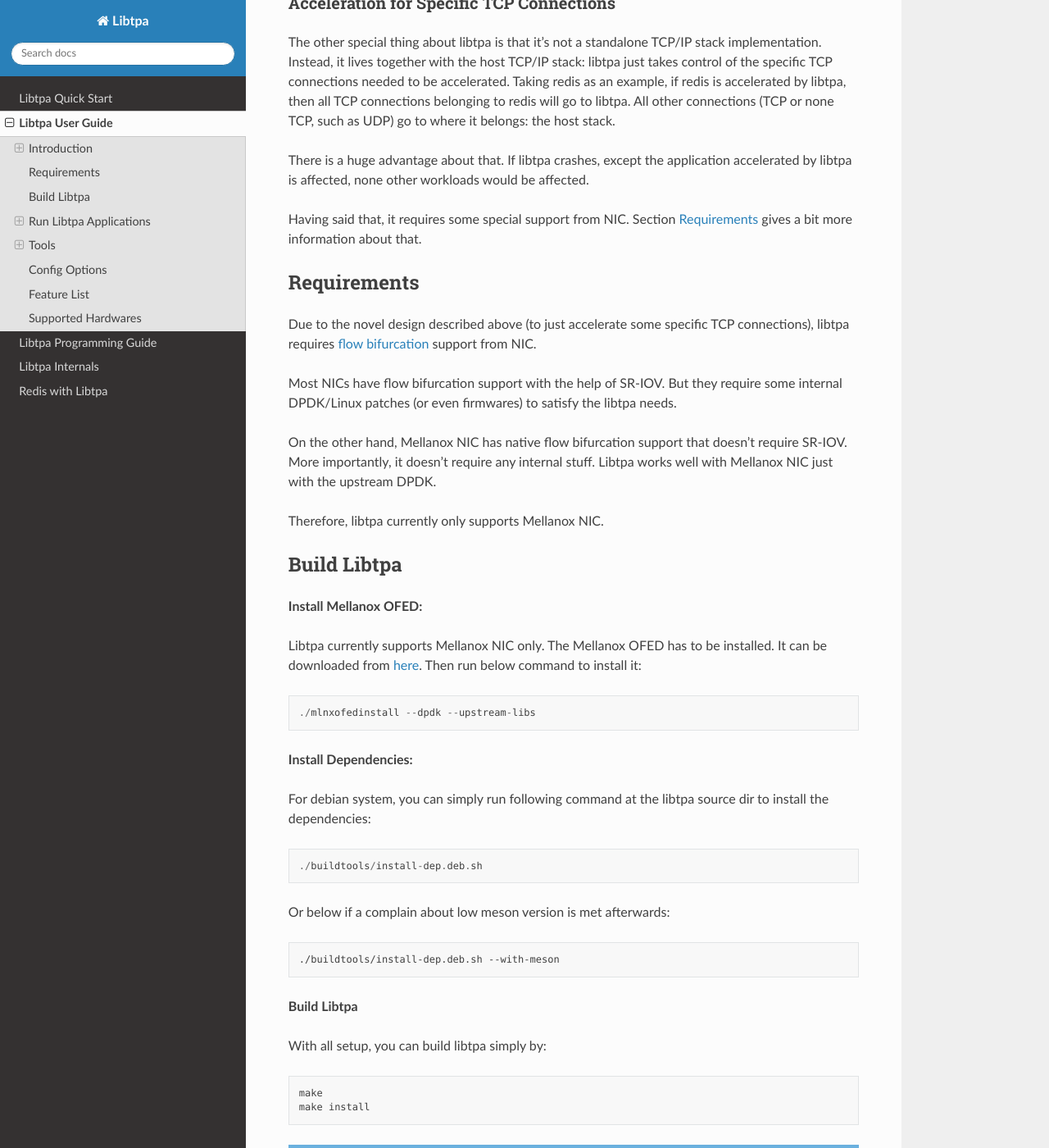
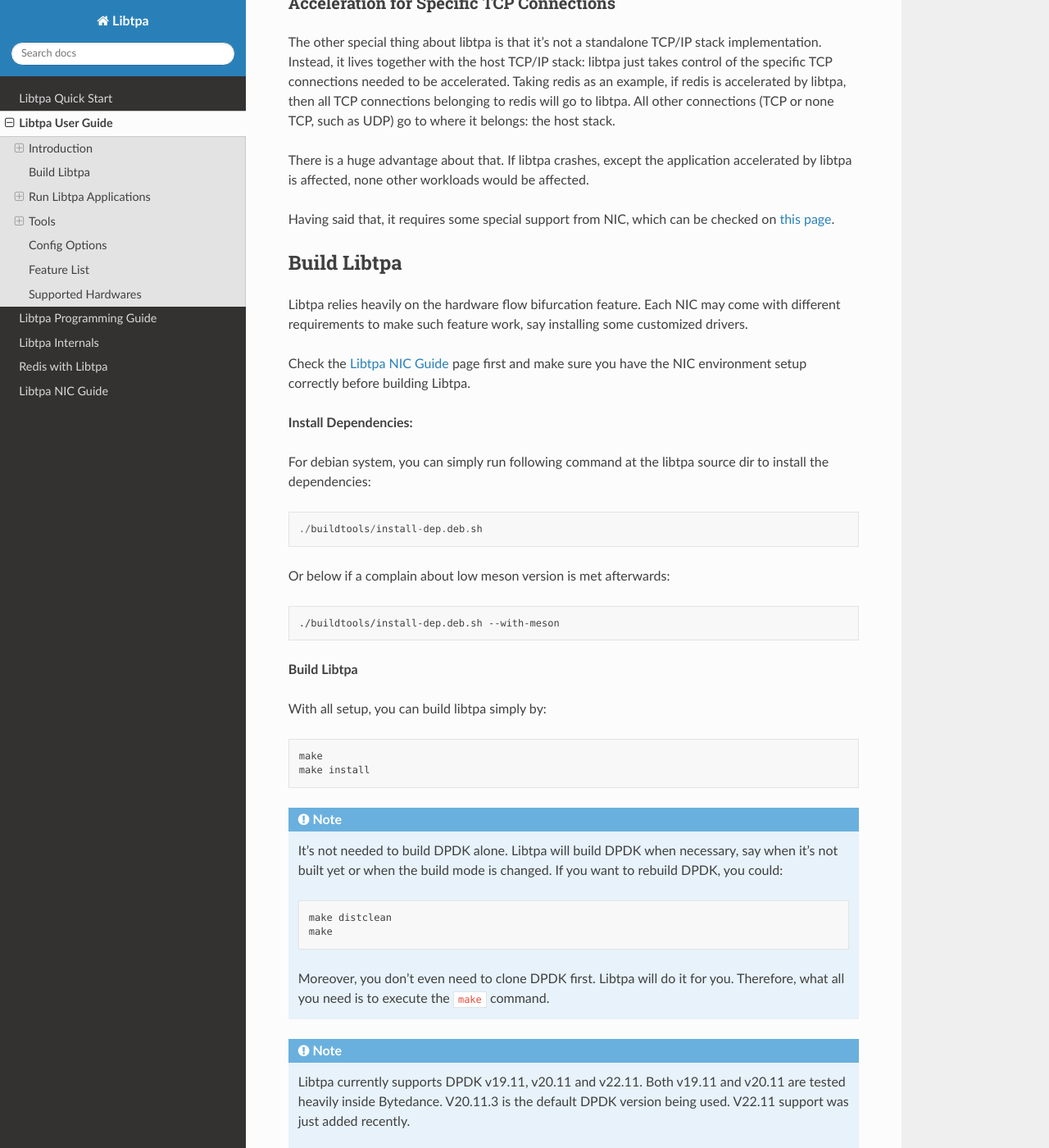
Before and after one commit to bytedance/libtpa, a Sphinx documentation site: the page built from doc/user_guide.rst, in a window 1280 px wide and 1400 px high, scrolled down 809 px. Shown: the whole window at 82% size. Built offline with Sphinx 7.4.7 and the Read the Docs theme 2.0.0, drawn with Linux system fonts in a browser that asks for light colours.

Commit message:
doc: introduce NIC guide
As Libtpa is going to add more NIC support and different NIC may have
different requirements to make Libtpa work.

Signed-off-by: Yuanhan Liu <liuyuanhan.131@bytedance.com>

```diff
--- a/doc/index.rst
+++ b/doc/index.rst
@@ -13,3 +13,4 @@
    prog_guide
    internals
    redis
+   nics/index
--- a/doc/internals.rst
+++ b/doc/internals.rst
@@ -331,7 +331,7 @@
 Offload
 -------
 
-As stated in the :ref:`requirements <requirements>` section, libtpa
+As stated in the :ref:`Libtpa NIC Guide <nic_guide>` documentation, libtpa
 leverages the flow bifurcation to steer the packets of interest to itself.
 It's the rte_flow interface doing the job under the hood.
 
--- a/doc/user_guide.rst
+++ b/doc/user_guide.rst
@@ -51,42 +51,18 @@
 application accelerated by libtpa is affected, none other workloads
 would be affected.
 
-Having said that, it requires some special support from NIC. Section
-:ref:`Requirements<requirements>` gives a bit more information about
-that.
-
-.. _requirements:
-
-Requirements
-------------
-
-Due to the novel design described above (to just accelerate some specific
-TCP connections), libtpa requires
-`flow bifurcation <https://doc.dpdk.org/guides/howto/flow_bifurcation.html>`_
-support from NIC.
-
-Most NICs have flow bifurcation support with the help of SR-IOV.
-But they require some internal DPDK/Linux patches (or even firmwares)
-to satisfy the libtpa needs.
-
-On the other hand, Mellanox NIC has native flow bifurcation support
-that doesn't require SR-IOV. More importantly, it doesn't require any
-internal stuff. Libtpa works well with Mellanox NIC just with the
-upstream DPDK.
-
-Therefore, libtpa currently only supports Mellanox NIC.
+Having said that, it requires some special support from NIC, which can
+be checked on :ref:`this page <nic_guide>`.
 
 Build Libtpa
 ------------
 
-**Install Mellanox OFED:**
+Libtpa relies heavily on the hardware flow bifurcation feature.
+Each NIC may come with different requirements to make such feature work,
+say installing some customized drivers.
 
-Libtpa currently supports Mellanox NIC only. The Mellanox OFED has to
-be installed.  It can be downloaded from
-`here <https://network.nvidia.com/products/infiniband-drivers/linux/mlnx_ofed/>`_.
-Then run below command to install it::
-
-    ./mlnxofedinstall --dpdk --upstream-libs
+Check the :ref:`Libtpa NIC Guide<nic_guide>` page first and make sure you
+have the NIC environment setup correctly before building Libtpa.
 
 **Install Dependencies:**
 
```
Also changed, not shown: other parts of doc/user_guide.rst (+1 -1 lines), doc/nics/index.rst (added, +13 -0 lines), doc/nics/intro.rst (added, +25 -0 lines), doc/nics/mlnx.rst (added, +17 -0 lines), doc/quick_start.rst (+9 -6 lines).
